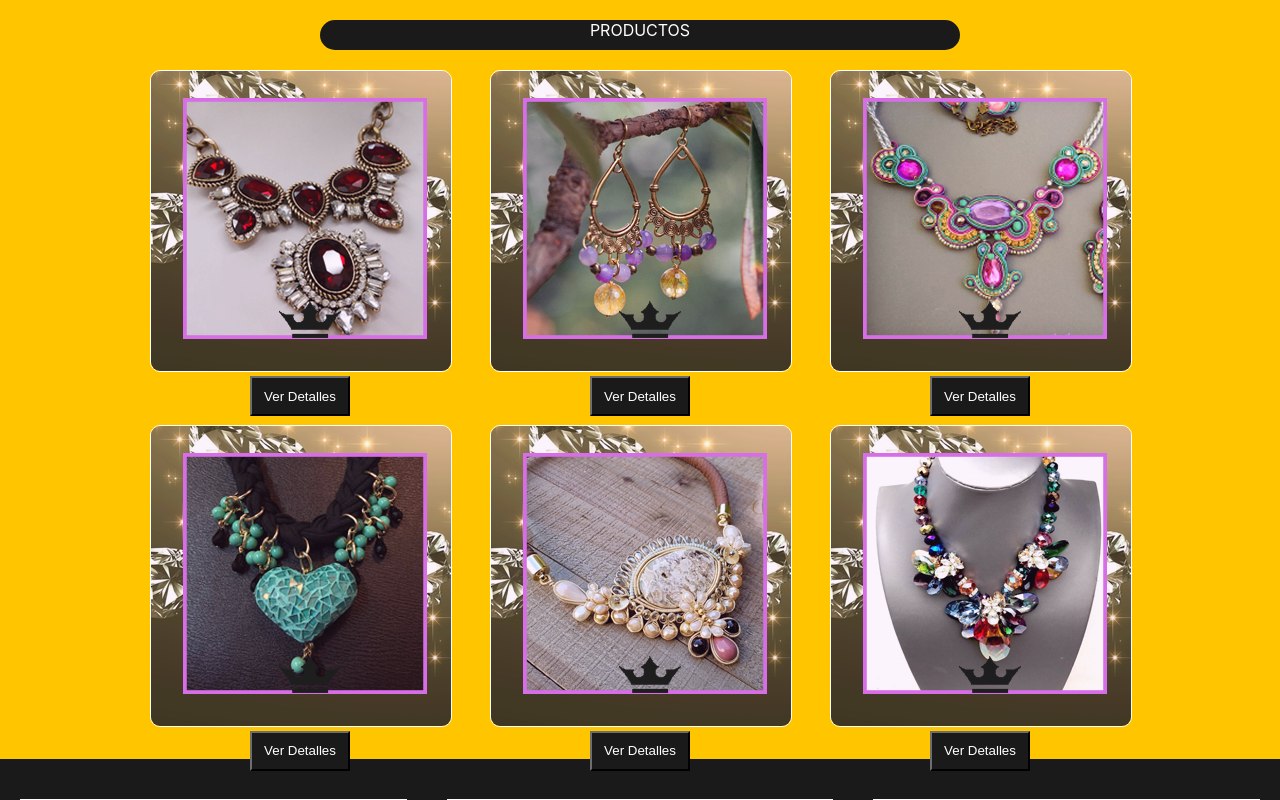
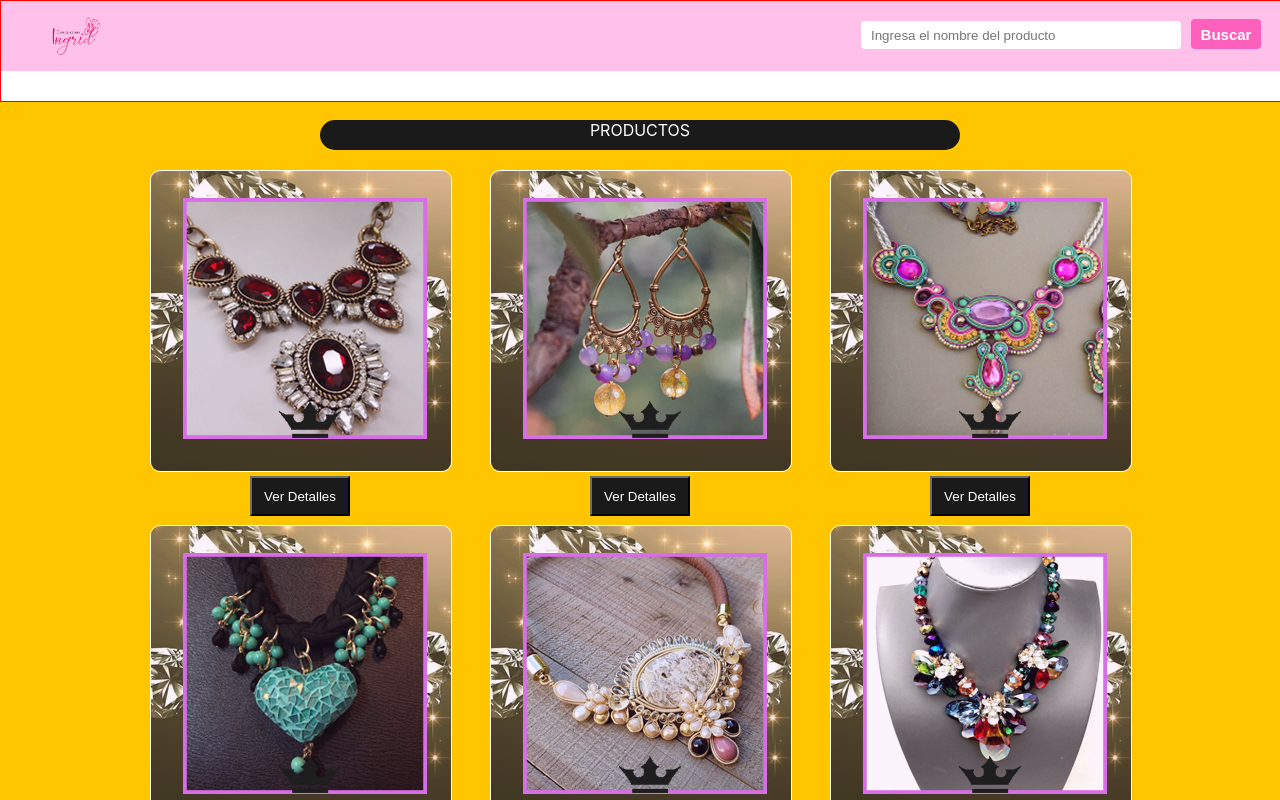
Before and after one commit to luisfernandosanchezcazares/Bisuteria-Mari, a React (Create React App) app: page / in a window 1280 px wide. Shown: the top 800 px of the page. Built offline with nearby package versions, Linux system fonts and the light colour scheme.

Commit message:
Actualizacion

```diff
--- a/src/App.js
+++ b/src/App.js
@@ -1,5 +1,5 @@
-import logo from './logo.svg';
 import './App.css';
+import Header from './Components/Header';
 import Products from './Components/Products'
 import Footer from './Components/Footer'
 import FooterSm from './Components/FooterSm'
@@ -9,7 +9,7 @@ import './Style/Bisuteria.css'
 function App() {
   return (
     <div className="App">
-
+          <Header/>
           <Products/>
           <Footer/>
           <FooterSm/>
--- /dev/null
+++ b/src/Components/Button.jsx
@@ -0,0 +1,11 @@
+import React from 'react'
+
+const Button = ({text, type}) => {
+    return(
+        <button className={type}>
+            {text}
+        </button>
+    );
+}
+
+export default Button
--- /dev/null
+++ b/src/Components/Header.jsx
@@ -0,0 +1,21 @@
+import React from 'react';
+import Button from './Button';
+
+const Header = () => {
+    return(
+        <div className="header">
+            <div className="headerUp">
+                <img src="./Imgs/logo.png" className="cajaLogo"/>
+                <div className="cajaBusqueda">
+                    <input className="cuadroTexto" placeholder="Ingresa el nombre del producto"/>
+                    <Button type="botonBuscar" text="Buscar" />
+                </div>
+            </div>
+            <div className="headerDown">
+
+            </div>
+        </div>
+    );
+}
+
+export default Header
--- a/src/Components/Products.jsx
+++ b/src/Components/Products.jsx
@@ -9,9 +9,9 @@ const renderImgs  =(onClickImg)=>{
 
         <img src={"./Imgs/"+name+".png"} className="ImgsP" alt="Imagen"></img>
         <div className="proof">
-        <button className="btnVer">Ver Detalles</button>
+            <button className="btnVer">Ver Detalles</button>
         </div>
-        </div>
+    </div>
 
     )
     return Opc.map(renderImg)
--- a/src/Style/Bisuteria.css
+++ b/src/Style/Bisuteria.css
@@ -1,5 +1,69 @@
+.header {
+    text-align: left;
+    position: fixed;
+    border: 1px red solid;
+    height: 100px;
+    width: 100%;
+    background-color: white;
+    z-index: 1000;
+}
+
+.headerUp {
+    height: 70%;
+    background-color: #FF8DBE;
+    background-color: #FFC1E9;
+}
+
+.headerDown {
+    height: 30%;
+    background-color: white;
+}
+
+.cajaLogo {
+    display: inline-block;
+    margin-left: 20px;
+    height: 100%;
+}
+
+.cajaBusqueda {
+    height: 100%;
+    margin-right: 20px;
+    float: right;
+}
+
+.cuadroTexto {
+    margin: 20px 10px;
+    height: 40%;
+    width: 300px;
+    outline: 0;
+    border: none;
+    border-radius: 0.25rem;
+    padding: 0px 10px;
+}
+
+button {
+    width: 70px;
+    height: 30px;
+}
+
+.botonBuscar {
+    background-color: #FF60BD;
+    color: white;
+    border: none;
+    border-radius: 0.25rem;
+    font-size: 15px;
+    font-weight: bold;
+    transition: all 300ms;
+}
+
+.botonBuscar:hover {
+    background-color: #ff559c;
+    transform: scale(1.05);
+}
+
 .Products{
     width: 100%;
+    margin-top: 100px;
     height: auto;
     background-color: #ffc600;
     display: inline-block;
@@ -15,6 +79,7 @@
     border-radius: 10px;
 
 }
+
 
 
 
```
Also changed, not shown: Hola.txt (added), public/Imgs/logo.png (added).
